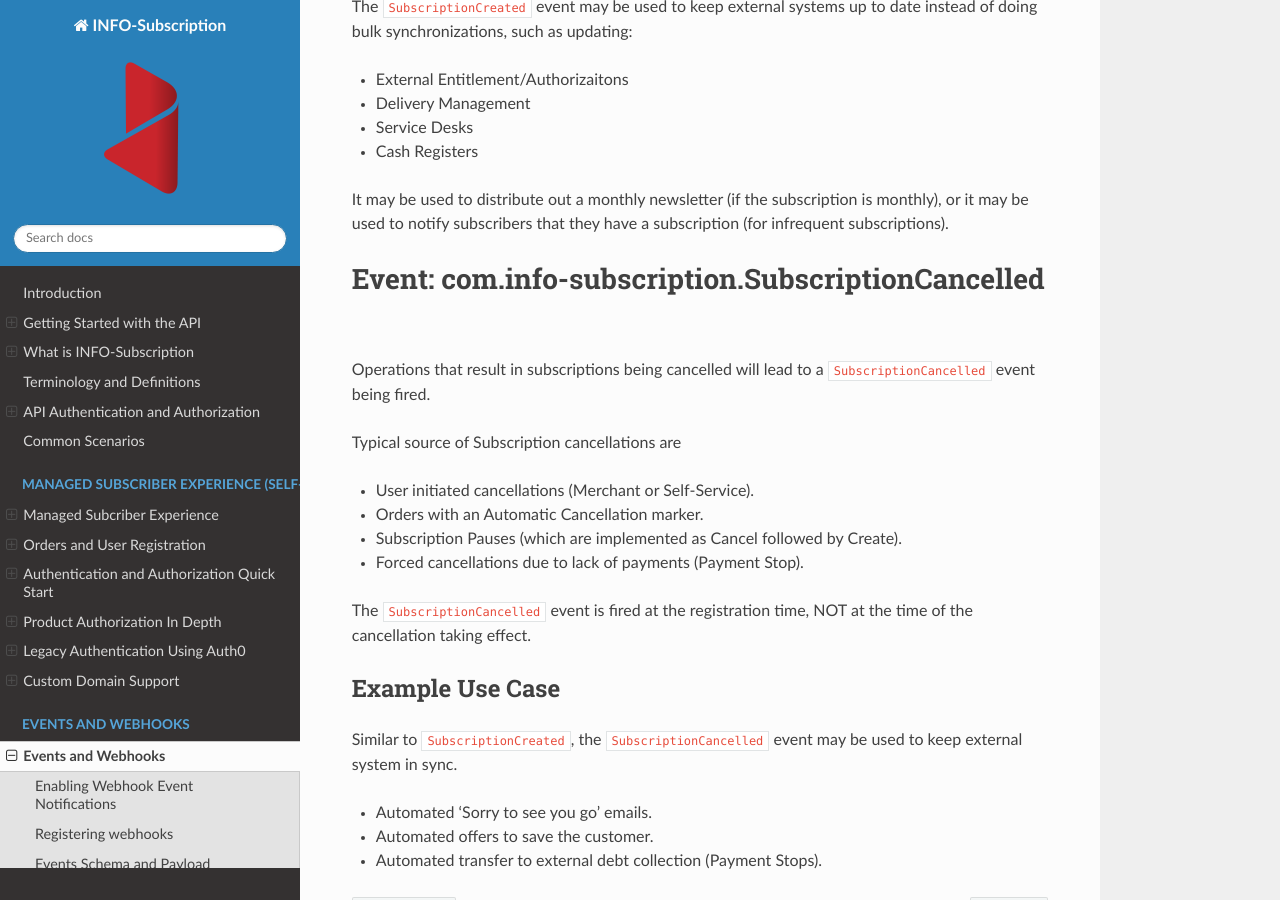
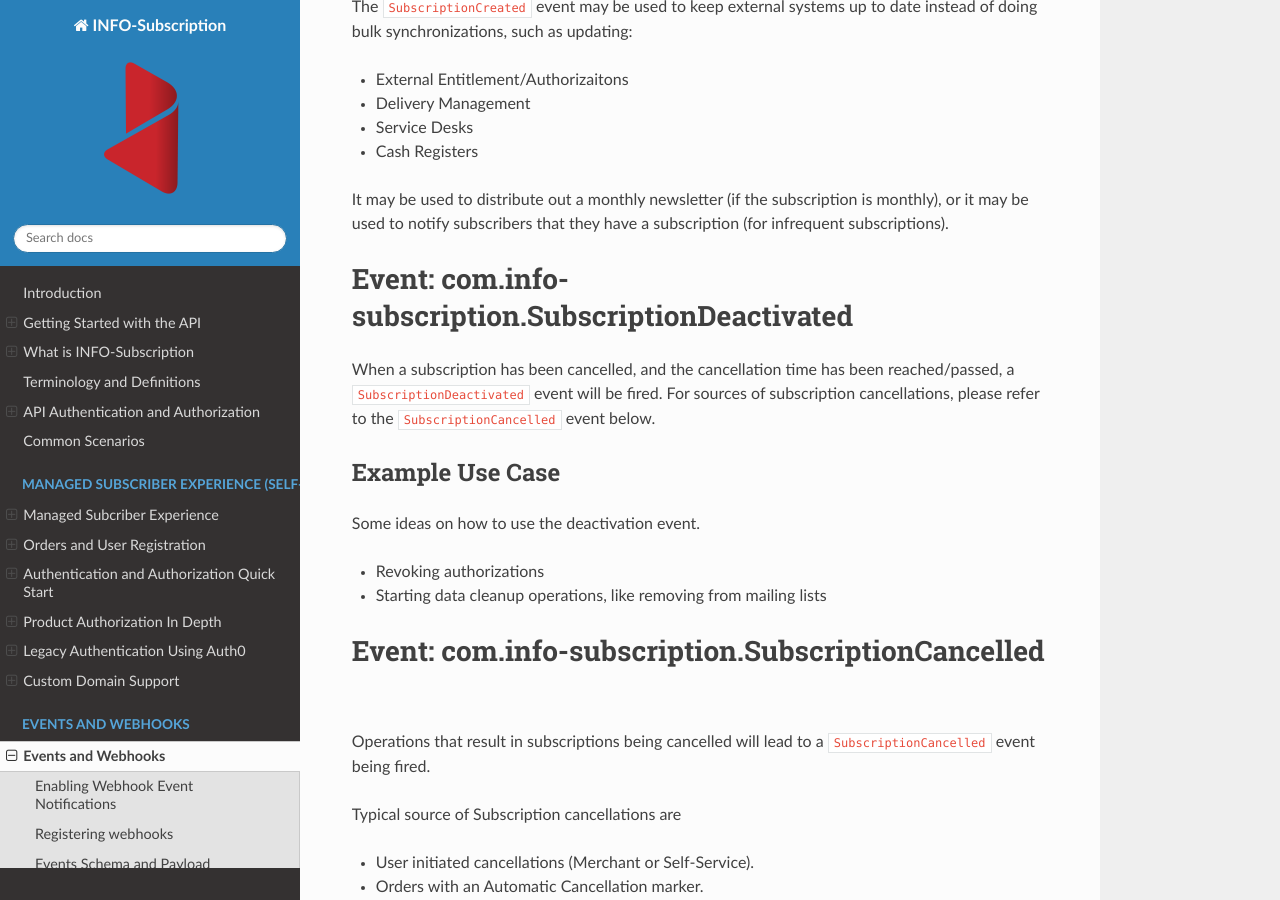
Before and after one commit to infosoftas/info-subscription-doc, a Sphinx documentation site: the page built from source/events/types/subscription.rst, in a window 1280 px wide and 900 px high, scrolled down 612 px. Built offline with Sphinx 7.4.7 and the Read the Docs theme 2.0.0, drawn with Linux system fonts in a browser that asks for light colours; formulas are drawn with MathJax 3.

Commit message:
Added new deactivation type description. (#77)
Co-authored-by: Esben Bach <esbbach@infosoft.no>

```diff
--- a/readthedocs.yml
+++ b/readthedocs.yml
@@ -13,7 +13,7 @@ sphinx:
 build:
   os: ubuntu-22.04
   tools:
-    python: "3.9"
+    python: "3.11"
 
 # Optionally build your docs in additional formats such as PDF and ePub
 formats: all
--- a/source/events/types/subscription.rst
+++ b/source/events/types/subscription.rst
@@ -26,6 +26,18 @@ The ``SubscriptionCreated`` event may be used to keep external systems up to dat
 
 It may be used to distribute out a monthly newsletter (if the subscription is monthly), or it may be used to notify subscribers that they have a subscription (for infrequent subscriptions).
 
+Event: com.info-subscription.SubscriptionDeactivated
+----------------------------------------------------
+When a subscription has been cancelled, and the cancellation time has been reached/passed, a ``SubscriptionDeactivated`` event will be fired.
+For sources of subscription cancellations, please refer to the ``SubscriptionCancelled`` event below.
+
+Example Use Case
+~~~~~~~~~~~~~~~~
+Some ideas on how to use the deactivation event.
+
+* Revoking authorizations
+* Starting data cleanup operations, like removing from mailing lists
+
 Event: com.info-subscription.SubscriptionCancelled
 --------------------------------------------------
 Operations that result in subscriptions being cancelled will lead to a ``SubscriptionCancelled`` event being fired.
```
